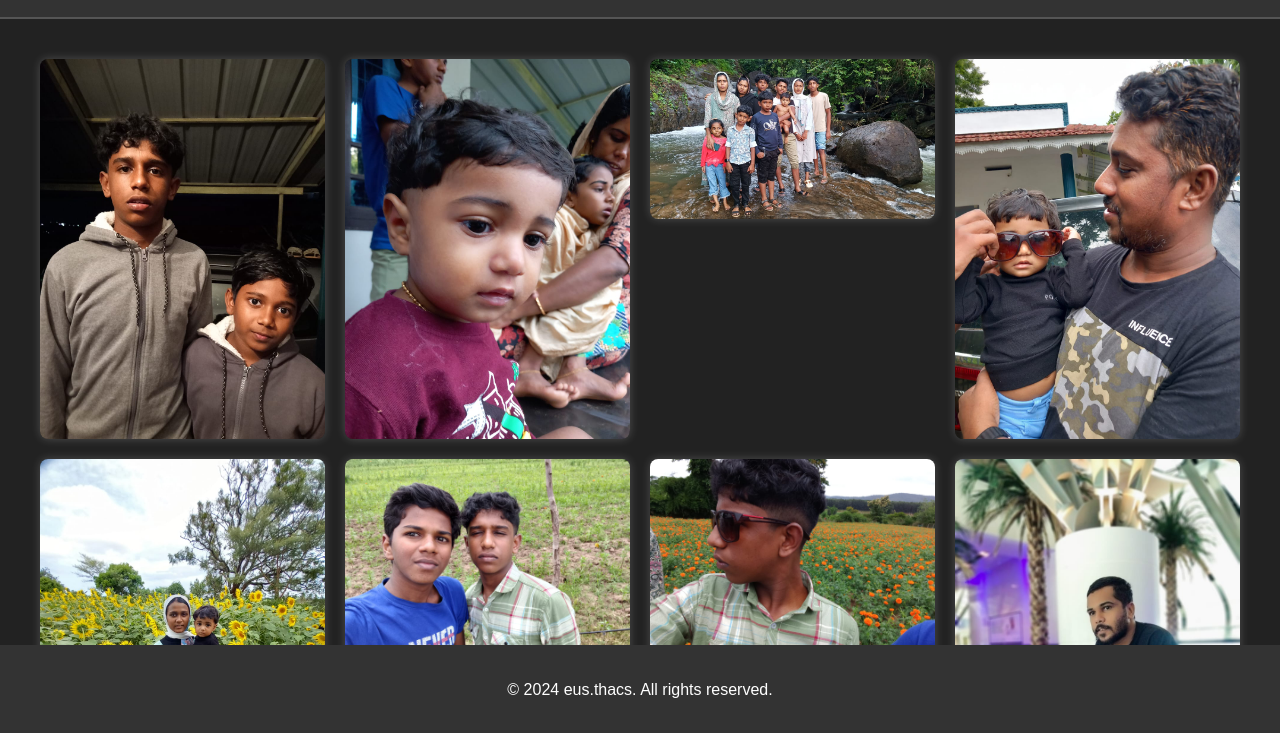
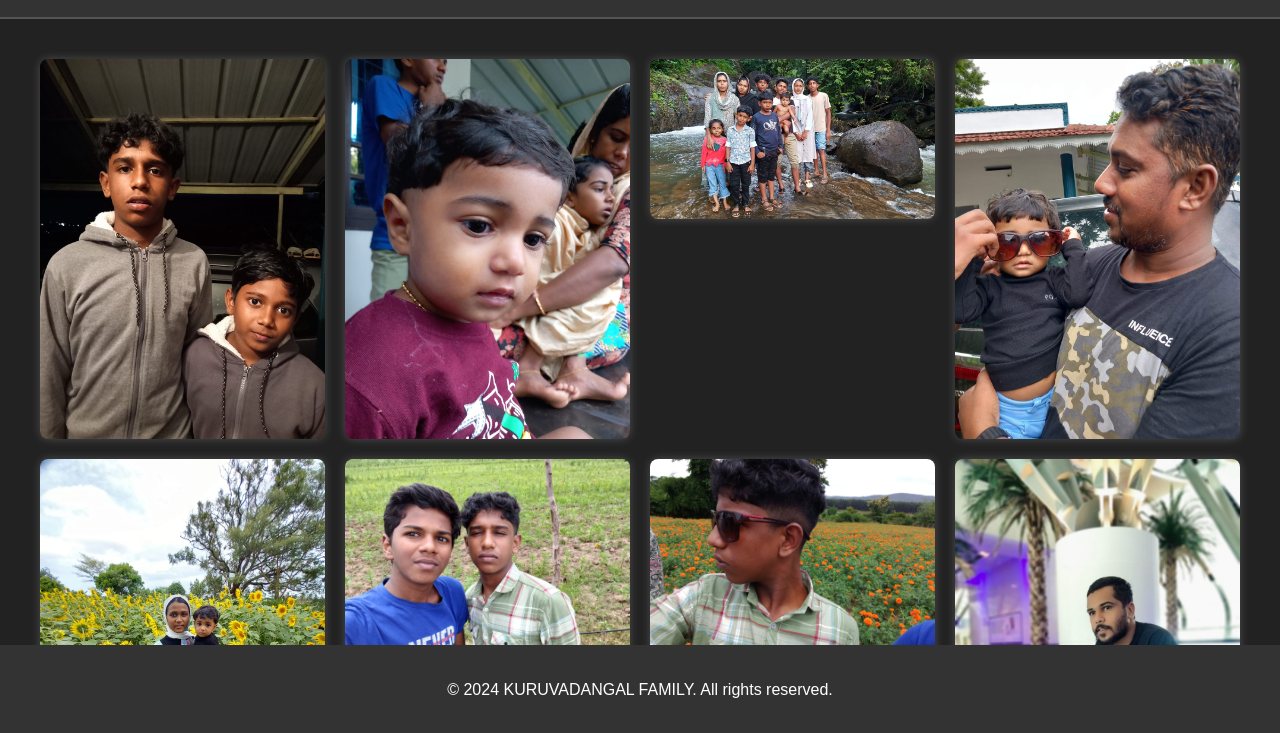
Before and after one commit to nishanahdassociates/Kuruvadanagal-photo-galary, a plain HTML site: page index.html in a window 1280 px wide. Shown: the part 65-798 px from the top of the page. Drawn offline with Linux system fonts and the light colour scheme.

Commit message:
Update index.html

```diff
--- a/index.html
+++ b/index.html
@@ -91,7 +91,7 @@
 </div>
 
 <div class="footer">
-    <p>&copy; 2024 eus.thacs. All rights reserved.</p>
+    <p>&copy; 2024 KURUVADANGAL FAMILY. All rights reserved.</p>
 </div>
 
 </body>
```
